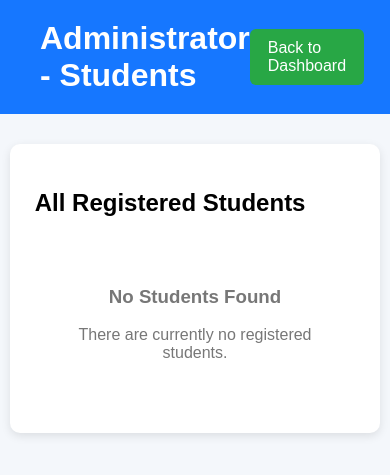
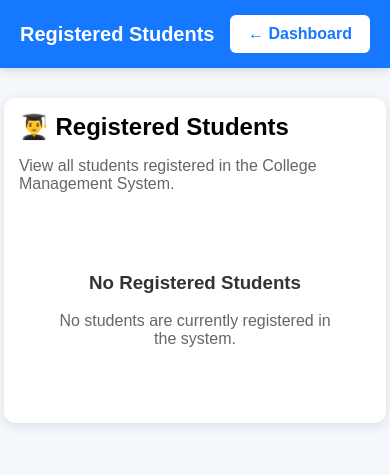
Before and after one commit to kardapreet3-cmd/College-management-system, a Flask app: template templates/admin_students.html in a window 390 px wide. Shown: the top 475 px of the page. Run offline with Flask 3, Linux system fonts and the light colour scheme; the template is opened without the code that fills it, so the values that code supplies are empty.

Commit message:
Fix admin registered students table

```diff
--- a/templates/admin_students.html
+++ b/templates/admin_students.html
@@ -2,17 +2,27 @@
 <html lang="en">
 
 <head>
+
     <meta charset="UTF-8">
 
-    <title>All Students</title>
+    <meta name="viewport"
+          content="width=device-width, initial-scale=1.0">
+
+    <title>Registered Students</title>
 
     <style>
+
+        * {
+            box-sizing: border-box;
+        }
 
         body {
             margin: 0;
             font-family: Arial, sans-serif;
             background: #f4f7fb;
         }
+
+        /* ================= HEADER ================= */
 
         .header {
             background: #1677ff;
@@ -22,63 +32,184 @@
             display: flex;
             justify-content: space-between;
             align-items: center;
+
+            box-shadow: 0 2px 8px rgba(0,0,0,0.15);
         }
 
         .header h1 {
             margin: 0;
+            font-size: 25px;
         }
 
-        .back {
-            color: white;
+        .back-btn {
+            background: white;
+            color: #1677ff;
+
             text-decoration: none;
-            background: #28a745;
+
             padding: 10px 18px;
+
             border-radius: 6px;
+
+            font-weight: bold;
         }
+
+        .back-btn:hover {
+            background: #e8f0ff;
+        }
+
+        /* ================= CONTAINER ================= */
 
         .container {
             width: 95%;
-            max-width: 1200px;
+            max-width: 1300px;
+
             margin: 30px auto;
         }
 
-        .box {
+        /* ================= CARD ================= */
+
+        .card {
             background: white;
+
             padding: 25px;
-            border-radius: 10px;
 
-            box-shadow: 0 3px 10px rgba(0,0,0,0.1);
+            border-radius: 12px;
 
+            box-shadow: 0 3px 12px rgba(0,0,0,0.1);
+        }
+
+        .card h2 {
+            margin-top: 0;
+            margin-bottom: 8px;
+        }
+
+        .card p {
+            color: #666;
+            margin-bottom: 20px;
+        }
+
+        /* ================= TABLE ================= */
+
+        .table-container {
+            width: 100%;
             overflow-x: auto;
         }
 
         table {
             width: 100%;
+
             border-collapse: collapse;
-            margin-top: 20px;
+
+            min-width: 850px;
         }
 
         th {
             background: #1677ff;
             color: white;
-            padding: 12px;
-            text-align: center;
+
+            padding: 14px 12px;
+
+            text-align: left;
+
+            font-size: 14px;
         }
 
         td {
-            padding: 12px;
+            padding: 13px 12px;
+
             border-bottom: 1px solid #ddd;
-            text-align: center;
+
+            font-size: 14px;
         }
 
-        tr:hover {
-            background: #f1f5ff;
+        tbody tr:hover {
+            background: #f5f8ff;
         }
+
+        /* ================= BADGES ================= */
+
+        .department {
+            background: #e8f0ff;
+            color: #1677ff;
+
+            padding: 5px 10px;
+
+            border-radius: 15px;
+
+            font-weight: bold;
+
+            display: inline-block;
+        }
+
+        .year {
+            background: #f1f5f9;
+            color: #334155;
+
+            padding: 5px 10px;
+
+            border-radius: 15px;
+
+            font-weight: bold;
+
+            display: inline-block;
+        }
+
+        .division {
+            background: #ecfdf5;
+            color: #15803d;
+
+            padding: 5px 10px;
+
+            border-radius: 15px;
+
+            font-weight: bold;
+
+            display: inline-block;
+        }
+
+        .roll {
+            font-weight: bold;
+        }
+
+        .username {
+            color: #555;
+        }
+
+        /* ================= EMPTY ================= */
 
         .empty {
             text-align: center;
-            padding: 30px;
-            color: #777;
+
+            padding: 40px;
+
+            color: #666;
+        }
+
+        .empty h3 {
+            color: #333;
+        }
+
+        /* ================= RESPONSIVE ================= */
+
+        @media (max-width: 700px) {
+
+            .header {
+                padding: 15px 20px;
+            }
+
+            .header h1 {
+                font-size: 20px;
+            }
+
+            .container {
+                width: 98%;
+            }
+
+            .card {
+                padding: 15px;
+            }
+
         }
 
     </style>
@@ -89,32 +220,48 @@
 <body>
 
 
+<!-- ================================================= -->
 <!-- HEADER -->
+<!-- ================================================= -->
 
 <div class="header">
 
-    <h1>Administrator - Students</h1>
+    <h1>Registered Students</h1>
 
     <a href="{{ url_for('admin_dashboard') }}"
-       class="back">
+       class="back-btn">
 
-        Back to Dashboard
+        ← Dashboard
 
     </a>
 
 </div>
 
 
-<!-- CONTENT -->
+<!-- ================================================= -->
+<!-- MAIN CONTAINER -->
+<!-- ================================================= -->
 
 <div class="container">
 
-    <div class="box">
 
-        <h2>All Registered Students</h2>
+    <div class="card">
+
+        <h2>👨‍🎓 Registered Students</h2>
+
+        <p>
+            View all students registered in the College Management System.
+        </p>
 
 
         {% if students %}
+
+
+        <!-- ================================================= -->
+        <!-- TABLE -->
+        <!-- ================================================= -->
+
+        <div class="table-container">
 
             <table>
 
@@ -122,19 +269,29 @@
 
                     <tr>
 
-                    <th>Student ID</th>
+                        <th>
+                            Roll No
+                        </th>
 
-                    <th>Roll No</th>
+                        <th>
+                            Student Name
+                        </th>
 
-                    <th>Name</th>
+                        <th>
+                            Department
+                        </th>
 
-                    <th>Department</th>
+                        <th>
+                            Year
+                        </th>
 
-                    <th>Year</th>
+                        <th>
+                            Division
+                        </th>
 
-                    <th>Division</th>
-
-                    <th>Username</th>
+                        <th>
+                            Username
+                        </th>
 
                     </tr>
 
@@ -143,63 +300,115 @@
 
                 <tbody>
 
+
                     {% for student in students %}
+
 
                     <tr>
 
-                    <td>
-                        {{ student[0] }}
+
+                        <!-- ================= ROLL NO ================= -->
+
+                        <td class="roll">
+
+                            {{ student[1] }}
+
                         </td>
 
+
+                        <!-- ================= NAME ================= -->
+
                         <td>
-                        {{ student[1] }}
+
+                            {{ student[2] }}
+
                         </td>
 
+
+                        <!-- ================= DEPARTMENT ================= -->
+
                         <td>
-                        {{ student[2] }}
+
+                            <span class="department">
+
+                                {{ student[3] }}
+
+                            </span>
+
                         </td>
 
+
+                        <!-- ================= YEAR ================= -->
+
                         <td>
-                        {{ student[3] }}
+
+                            <span class="year">
+
+                                {{ student[4] }}
+
+                            </span>
+
                         </td>
 
+
+                        <!-- ================= DIVISION ================= -->
+
                         <td>
-                        {{ student[4] }}
+
+                            <span class="division">
+
+                                {{ student[5] }}
+
+                            </span>
+
                         </td>
 
-                    <td>
-                        {{ student[5] }}
+
+                        <!-- ================= USERNAME ================= -->
+
+                        <td class="username">
+
+                            {{ student[6] }}
+
                         </td>
 
-                    <td>
-                        {{ student[6] }}
-                    </td>
 
                     </tr>
 
+
                     {% endfor %}
+
 
                 </tbody>
 
             </table>
 
+        </div>
+
 
         {% else %}
 
+
+        <!-- ================================================= -->
+        <!-- NO STUDENTS -->
+        <!-- ================================================= -->
+
         <div class="empty">
 
-            <h3>No Students Found</h3>
+            <h3>No Registered Students</h3>
 
             <p>
-                There are currently no registered students.
+                No students are currently registered in the system.
             </p>
 
         </div>
+
 
         {% endif %}
 
 
     </div>
+
 
 </div>
 
```
Lines whose indentation alone changed are shown as unchanged.
